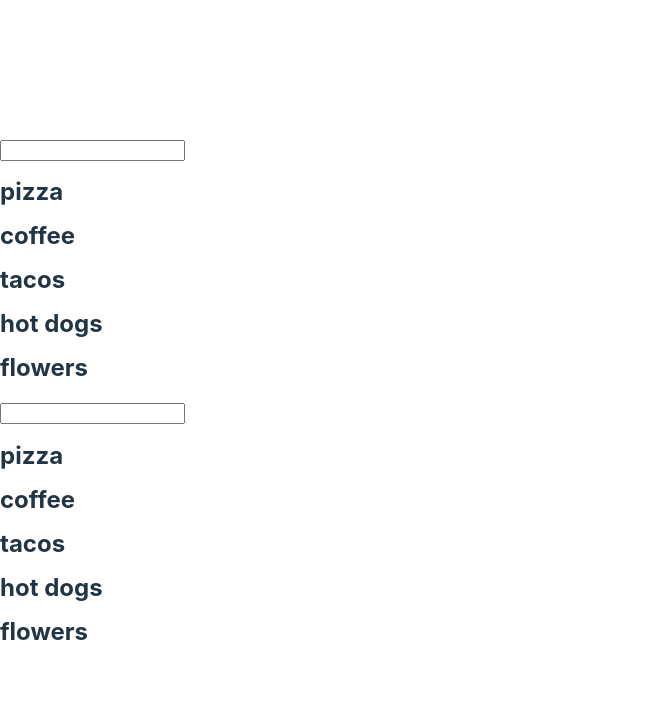
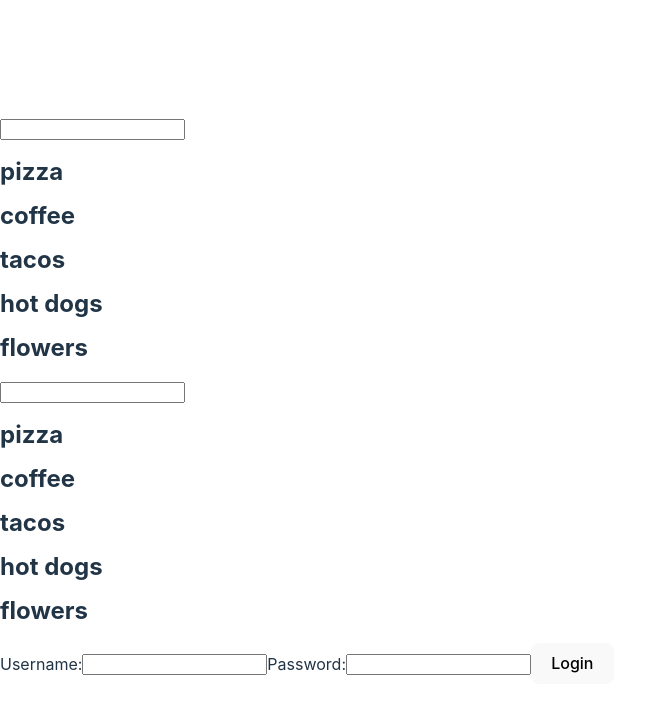
Before and after one commit to batsu/dev-mountain, a React (Vite) app: page / in a window 1280 px wide. Shown: the top 714 px of the page, without its empty margins (0-656 px from the left). Built offline with nearby package versions, Linux system fonts and the light colour scheme.

Commit message:
app4 done

```diff
--- /dev/null
+++ b/src/Dev4.jsx
@@ -0,0 +1,33 @@
+import React, { useState } from "react"
+
+export default function Dev4() {
+    const [user, setUser] = useState("")
+    const [password, setPassword] = useState("")
+
+    function handleUser(value) {
+        setUser(value)
+    }
+
+    function handlePassword(value) {
+        setPassword(value)
+    }
+
+    function handleSubmit(e) {
+        alert(`Username: ${user} \nPassword: ${password}`)
+        e.preventDefault()
+    }
+
+
+
+    return (
+        <div className="div4">
+            <form onSubmit={handleSubmit}>
+                <label for="user">Username:</label>
+                <input type="text" onChange={e => handleUser(e.target.value)}></input>
+                <label for="password">Password:</label>
+                <input type="password" onChange={e => handlePassword(e.target.value)}></input>
+                <button type="submit">Login</button>
+            </form>
+        </div>
+    )
+}
--- a/src/main.jsx
+++ b/src/main.jsx
@@ -3,6 +3,7 @@ import ReactDOM from 'react-dom/client'
 import Dev1 from './Dev1'
 import Dev2 from './Dev2'
 import Dev3 from './Dev3'
+import Dev4 from './Dev4'
 import './index.css'
 
 ReactDOM.createRoot(document.getElementById('root')).render(
@@ -10,5 +11,6 @@ ReactDOM.createRoot(document.getElementById('root')).render(
     <Dev1 />
     <Dev2 />
     <Dev3 />
+    <Dev4 />
   </React.StrictMode>,
 )
```
